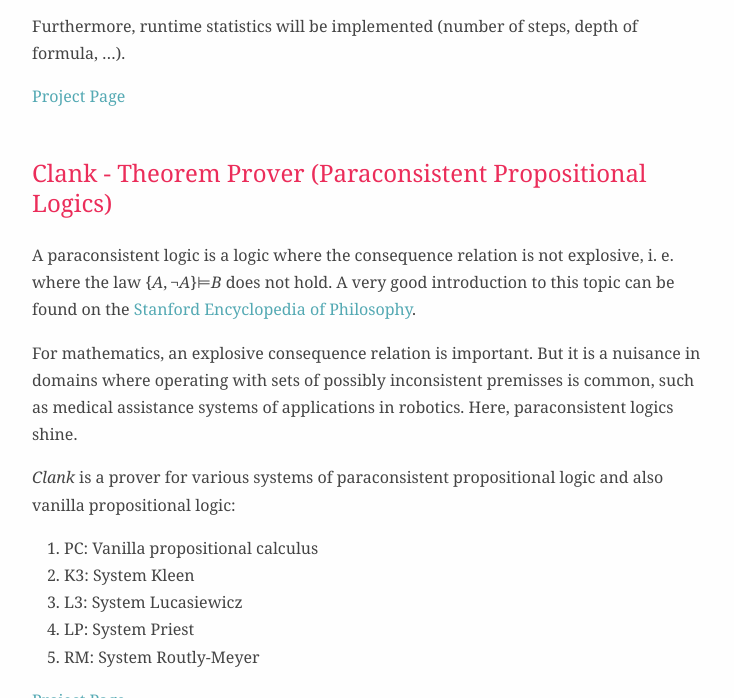
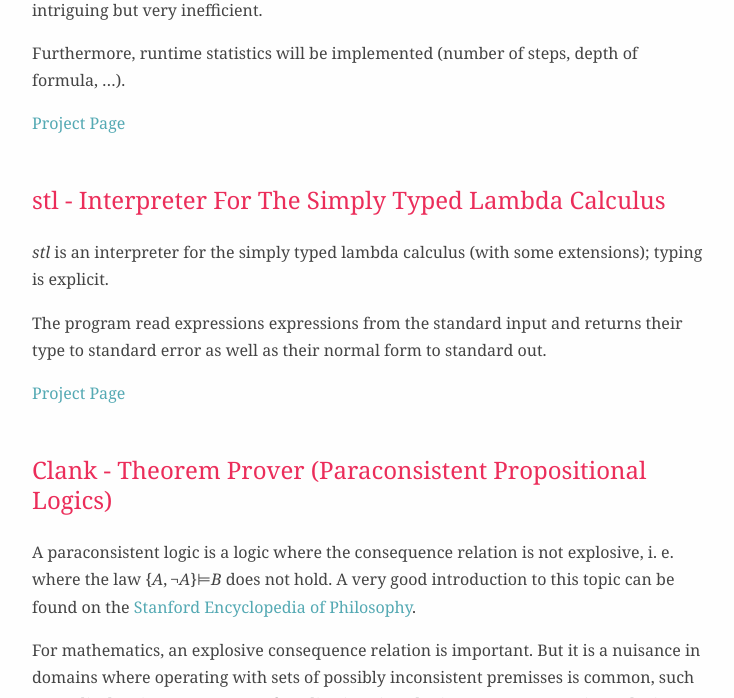
Before and after one commit to julmue/julmue.github.io, a plain HTML site: page index.html in a window 1280 px wide. Shown: the part 1364-2062 px from the top of the page, without its empty margins (272-1006 px from the left). Drawn offline with Linux system fonts and the light colour scheme; a web font is replaced by a local one.

Commit message:
added entry for stl

```diff
--- a/index.html
+++ b/index.html
@@ -19,6 +19,7 @@
 <ul>
 <li><a href="#projects">Projects</a><ul>
 <li><a href="#crush---interpreter-for-the-untyped-lambda-calculus">Crush - Interpreter For The Untyped Lambda Calculus</a></li>
+<li><a href="#stl---interpreter-for-the-simply-typed-lambda-calculus">stl - Interpreter For The Simply Typed Lambda Calculus</a></li>
 <li><a href="#clank---theorem-prover-paraconsistent-propositional-logics">Clank - Theorem Prover (Paraconsistent Propositional Logics)</a></li>
 <li><a href="#various-type-checkers-for-typed-lambda-calculi">Various Type Checkers For Typed Lambda Calculi</a></li>
 <li><a href="#sat---a-sat-solver-in-prolog">SAT - A SAT Solver In Prolog</a></li>
@@ -49,6 +50,10 @@
 <p>I will extend the interpreter with some native data types (<code>Bool</code>, <code>Int</code>, <code>Char</code>, …), and operations on these data types in the near future - Church encoding everything is intriguing but very inefficient.</p>
 <p>Furthermore, runtime statistics will be implemented (number of steps, depth of formula, …).</p>
 <p><a href="https://github.com/julmue/Crush">Project Page</a></p>
+<h3 id="stl---interpreter-for-the-simply-typed-lambda-calculus">stl - Interpreter For The Simply Typed Lambda Calculus</h3>
+<p><em>stl</em> is an interpreter for the simply typed lambda calculus (with some extensions); typing is explicit.</p>
+<p>The program read expressions expressions from the standard input and returns their type to standard error as well as their normal form to standard out.</p>
+<p><a href="https://github.com/julmue/stl">Project Page</a></p>
 <h3 id="clank---theorem-prover-paraconsistent-propositional-logics">Clank - Theorem Prover (Paraconsistent Propositional Logics)</h3>
 <p>A paraconsistent logic is a logic where the consequence relation is not explosive, i. e. where the law <span class="math inline">{<em>A</em>, ¬<em>A</em>}⊨<em>B</em></span> does not hold. A very good introduction to this topic can be found on the <a href="http://plato.stanford.edu/entries/logic-paraconsistent/">Stanford Encyclopedia of Philosophy</a>.</p>
 <p>For mathematics, an explosive consequence relation is important. But it is a nuisance in domains where operating with sets of possibly inconsistent premisses is common, such as medical assistance systems of applications in robotics. Here, paraconsistent logics shine.</p>
```
Also changed, not shown: 1 other file.
